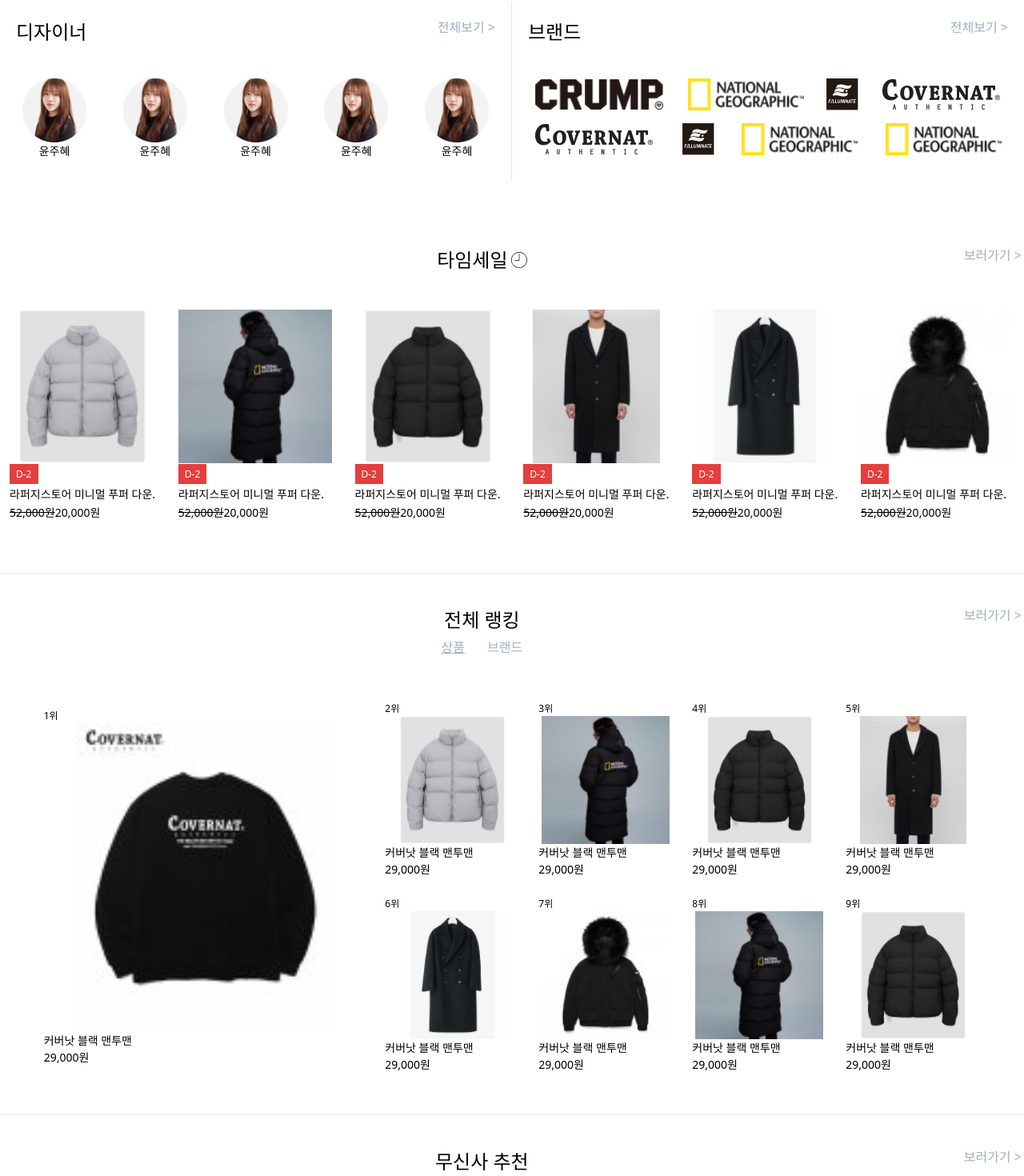
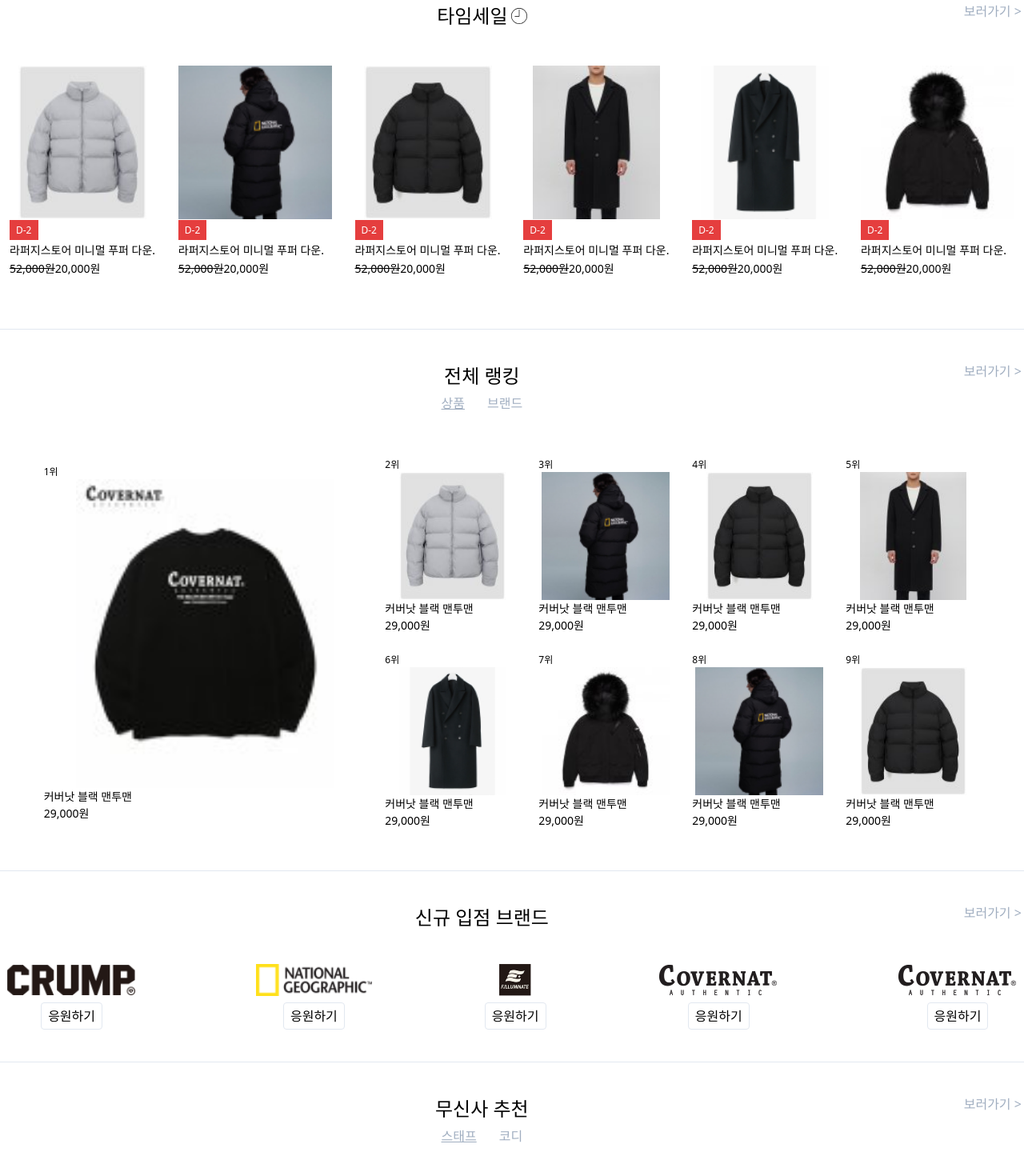
Before and after one commit to yoonjoohye/musinsa_renewal, a Nuxt app: page / in a window 1280 px wide. Shown: the part 379-1849 px from the top of the page at 80% size. Built offline with nearby package versions, Linux system fonts and the light colour scheme.

Commit message:
신규 입점 브랜드 추가

```diff
--- a/pages/index.vue
+++ b/pages/index.vue
@@ -1,27 +1,6 @@
 <template>
   <section class="w-screen min-h-screen flex justify-center">
     <div class="container py-10">
-      <div class="flex justify-center py-10">
-        <div class="w-1/2 p-5 border-r">
-          <div class="flex justify-center justify-between mb-8">
-            <div class="text-2xl font-light">디자이너</div>
-            <div class="text-gray-500">전체보기 ></div>
-          </div>
-          <div class="flex flex-wrap justify-between">
-            <Designer v-for="x in 5" v-bind:key="x"></Designer>
-          </div>
-        </div>
-        <div class="w-1/2 p-5">
-          <div class="flex justify-center justify-between mb-8">
-            <div class="text-2xl font-light">브랜드</div>
-            <div class="text-gray-500">전체보기 ></div>
-          </div>
-          <div class="flex flex-wrap justify-between">
-            <Brand v-for="x in 8" v-bind:key="x" :index="x"></Brand>
-          </div>
-        </div>
-      </div>
-
       <div class="border-b py-10">
         <div class="flex justify-center mb-8">
           <div class="flex justify-center w-full text-2xl font-light">타임세일 <img class="w-5 ml-1" src="../assets/image/icon/time.svg"></div>
@@ -49,6 +28,21 @@
       <div class="border-b py-10">
         <div class="flex justify-center mb-8">
           <div class="w-full flex flex-col items-center">
+            <div class="text-2xl text-center font-light">신규 입점 브랜드</div>
+          </div>
+          <span class="text-gray-500 w-20">보러가기 ></span>
+        </div>
+        <div class="flex justify-center justify-between">
+          <div class="flex flex-col justify-center items-center" v-for="x in 5" v-bind:key="x">
+            <Brand :index="x"></Brand>
+            <span class="border rounded px-2 py-1">응원하기</span>
+          </div>
+        </div>
+      </div>
+
+      <div class="border-b py-10">
+        <div class="flex justify-center mb-8">
+          <div class="w-full flex flex-col items-center">
             <div class="text-2xl font-light">무신사 추천</div>
             <div class="flex mb-2 font-light text-gray-500">
               <div class="px-2 py-1 mr-3 cursor-pointer underline">스태프</div>
@@ -62,6 +56,27 @@
         </div>
         <div class="masonry">
           <Style v-for="x in 6" v-bind:key="x" :index="x"></Style>
+        </div>
+      </div>
+
+      <div class="flex justify-center py-10">
+        <div class="w-1/2 p-5 border-r">
+          <div class="flex justify-center justify-between mb-8">
+            <div class="text-2xl font-light">디자이너</div>
+            <div class="text-gray-500">전체보기 ></div>
+          </div>
+          <div class="flex flex-wrap justify-between">
+            <Designer v-for="x in 5" v-bind:key="x"></Designer>
+          </div>
+        </div>
+        <div class="w-1/2 p-5">
+          <div class="flex justify-center justify-between mb-8">
+            <div class="text-2xl font-light">브랜드</div>
+            <div class="text-gray-500">전체보기 ></div>
+          </div>
+          <div class="flex flex-wrap justify-between">
+            <Brand v-for="x in 8" v-bind:key="x" :index="x"></Brand>
+          </div>
         </div>
       </div>
 
```
